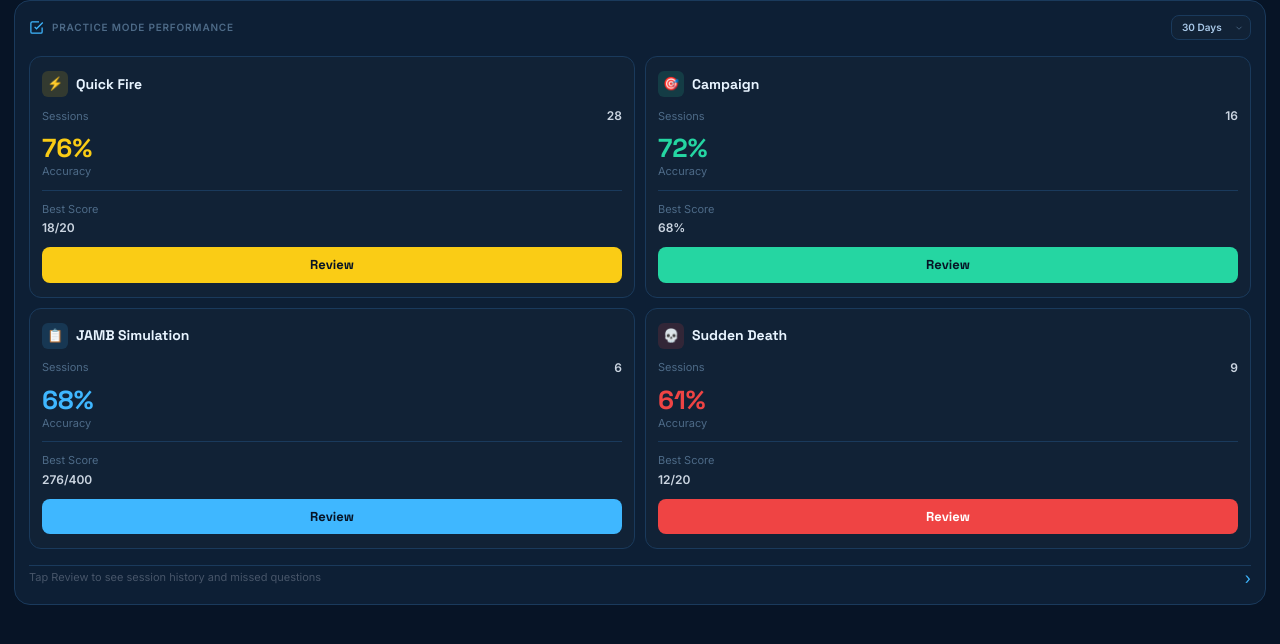
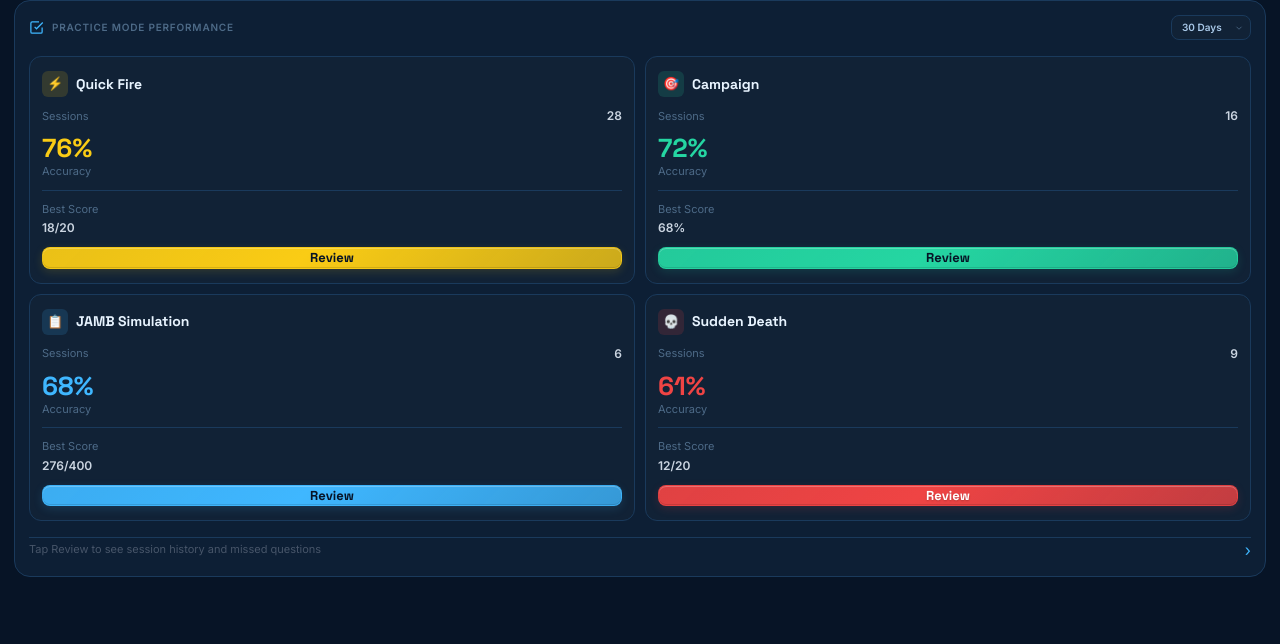
Before and after one commit to examforge99/examlogic, a Next.js app: page /practice in a window 1280 px wide. Shown: the top 644 px of the page. Built offline with nearby package versions, Linux system fonts and the light colour scheme.

Commit message:
Refactor review button with Tailwind CSS and gradient
Updated the review button to use Tailwind CSS classes and improved styling with a linear gradient and box shadow.

```diff
--- a/src/app/practice/page.tsx
+++ b/src/app/practice/page.tsx
@@ -189,11 +189,26 @@ export default function PracticeModeCard({ className = '' }: { className?: strin
                 </div>
 
                 {/* Review button */}
-                <button  onClick={() => setReviewing(mode)}
-                    style={{ width: '100%', padding: '8px 0',   border: 'none', borderRadius: '8px',  fontFamily: spaceGrotesk.style.fontFamily,
-                             fontSize: '13px',  fontWeight: 700, backgroundColor: mode.color,  color: mode.color === '#ef4444' ? '#fff' : '#071426',  cursor: 'pointer', transition: 'opacity 0.15s ease',
-                           }}
-                  >
+                <button onClick={() => setReviewing(mode)}
+                     className="w-full py-2 rounded-[8px] text-[13px] font-bold active:opacity-80 transition-opacity"
+  style={{ fontFamily: spaceGrotesk.style.fontFamily,  background: `linear-gradient(
+      135deg,
+      ${mode.color}ee 0%,
+      ${mode.color} 45%,
+      ${mode.color}cc 100%
+    )`,
+    color: mode.color === '#ef4444' ? '#ffffff' : '#071426',
+    border: `1px solid ${mode.color}99`,
+    boxShadow: `
+      inset 0 1px 0 rgba(255,255,255,0.25),
+      inset 0 -1px 0 rgba(0,0,0,0.12),
+      0 3px 10px ${mode.color}25
+    `,
+    textShadow: mode.color === '#ef4444'
+      ? '0 1px 2px rgba(0,0,0,0.2)'
+      : 'none',
+  }}
+>
   Review
 </button>
 
```
